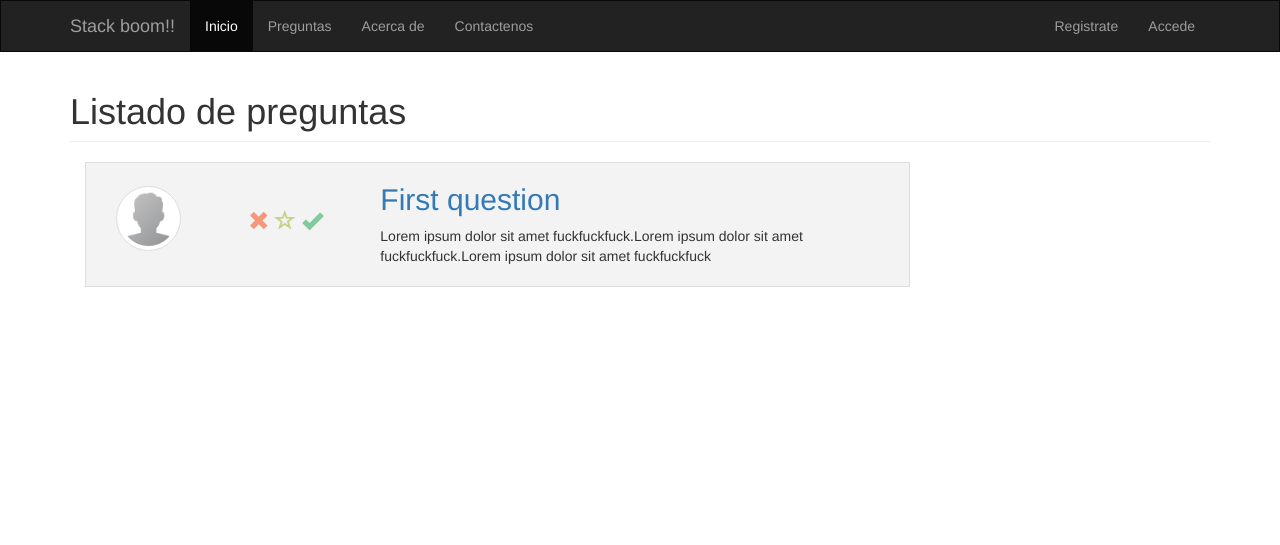
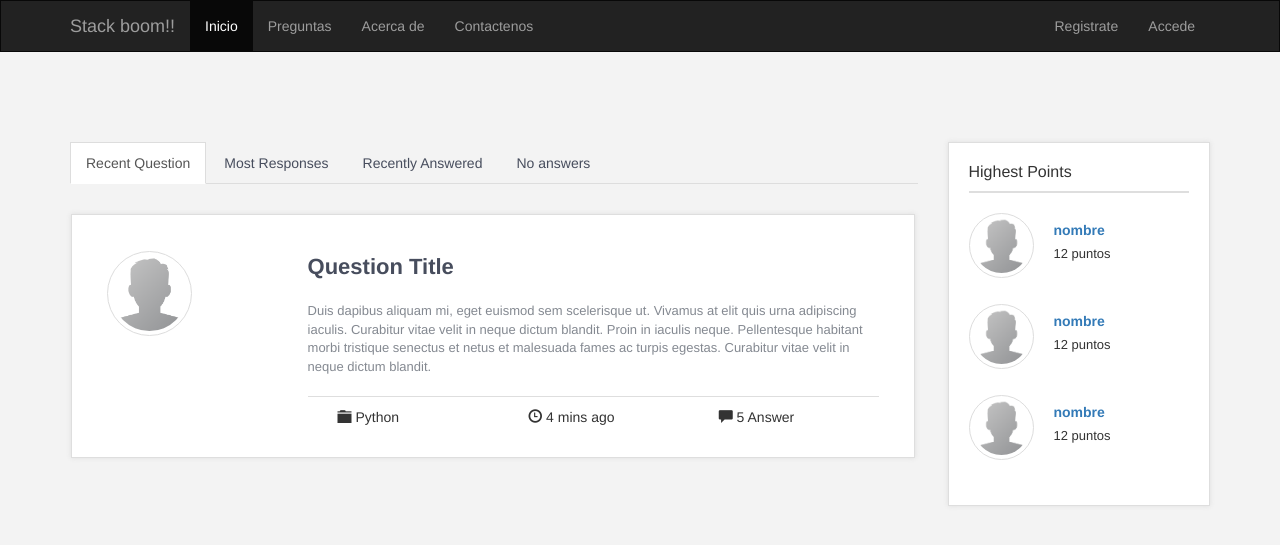
Before and after one commit to bretanac93/stackboom, a Django app: page /questions/ in a window 1280 px wide. Shown: the top 545 px of the page. Run offline with Django 3.2, Linux system fonts and the light colour scheme; some libraries are stand-ins or nearby versions.

Commit message:
Question list done :beer:

```diff
--- a/app/static/css/custom.css
+++ b/app/static/css/custom.css
@@ -7,7 +7,9 @@
   -ms-border-radius: 0;
   -o-border-radius: 0;
   border-radius: 0;
+!important
 }
+!important
 .navbar {
   margin-bottom: 0 !important;
 }
--- a/app/static/css/custom.styl
+++ b/app/static/css/custom.styl
@@ -9,7 +9,8 @@ borderRadius(amount)
 .btn
 .modal-content
 .form-control
-  borderRadius(0) !important
+  borderRadius(0)
+  !important
 
 .navbar
   margin-bottom 0 !important
--- a/app/static/modules/questions/list.css
+++ b/app/static/modules/questions/list.css
@@ -1,26 +1,87 @@
-.main-content {
+body {
+  background-color: #f3f3f3;
+}
+.nav li a {
+  -webkit-border-radius: 0;
+  -moz-border-radius: 0;
+  -ms-border-radius: 0;
+  -o-border-radius: 0;
+  border-radius: 0;
+  color: #474d5d;
+}
+.content-question {
   margin-top: 70px;
 }
-.question {
+.card-style {
+  margin-bottom: 20px;
+  padding: 20px;
+  background-color: #fff;
+  -webkit-box-shadow: 0 0 5px #dedede;
+  box-shadow: 0 0 5px #dedede;
+  -webkit-box-sizing: border-box;
+  box-sizing: border-box;
   border: 1px solid #dedede;
-  background-color: #f3f3f3;
 }
-.author-picture {
-  margin-top: 23px;
+.all-articles {
+  margin-left: 1px;
+  margin-top: 30px;
 }
-.content {
-  margin-bottom: 20px;
+.all-articles .each-article {
+  width: 98%;
 }
-.actions {
-  margin-top: 45px;
-  font-size: 1.5em;
+.all-articles .each-article aside {
+  margin-top: 2%;
 }
-.actions .downvote {
-  color: #f7977a;
+.all-articles .each-article header h2 {
+  font-size: 22px;
+  font-weight: bold;
+  color: #474d5d;
 }
-.actions .favorite {
-  color: #c7d086;
+.all-articles .each-article .article-body p {
+  padding-top: 13px;
+  padding-bottom: 20px;
+  font-size: 13px;
+  border-bottom: 1px solid #dedede;
+  color: #848991;
 }
-.actions .upvote {
-  color: #82ca9d;
+.all-articles .each-article footer p {
+  display: inline-block;
 }
+.all-articles .each-article footer .tag a {
+  text-decoration: none;
+  color: #333;
+}
+.sidebar {
+  margin-top: 70px;
+}
+.sidebar .highest-points .highest-content h3 {
+  padding: 20px 0 10px;
+  border-bottom: 2px solid #dedede;
+  margin: -20px 0 20px;
+  font-size: 16px;
+}
+.sidebar .highest-points .highest-content ul {
+  padding: 0;
+  list-style: none;
+}
+.sidebar .highest-points .highest-content ul a {
+  text-decoration: none;
+}
+.sidebar .highest-points .highest-content ul li {
+  margin-bottom: 40px;
+}
+.sidebar .highest-points .highest-content ul li .img-author {
+  float: left;
+  margin-right: 20px;
+}
+.sidebar .highest-points .highest-content ul li .details-author {
+  padding-top: 5px;
+}
+.sidebar .highest-points .highest-content ul li .details-author h6 {
+  font-weight: bold;
+  font-size: 14px;
+  margin: 5px;
+}
+.sidebar .highest-points .highest-content ul li .details-author span {
+  font-size: 13px;
+}
--- a/app/static/modules/questions/list.styl
+++ b/app/static/modules/questions/list.styl
@@ -1,21 +1,91 @@
-.main-content
+color_article = #dedede
+
+borderRadius(amount)
+  -webkit-border-radius amount
+  -moz-border-radius amount
+  -ms-border-radius amount
+  -o-border-radius amount
+  border-radius amount
+
+body
+  background-color #f3f3f3
+
+.nav
+  li
+    a
+      borderRadius(0)
+      color #474d5d
+
+.content-question
   margin-top 70px
 
-.question
-  border 1px solid #dedede
-  background-color #f3f3f3
-.author-picture
-  margin-top 23px
+.card-style
+  margin-bottom 20px
+  padding 20px
+  background-color #FFF
+  -webkit-box-shadow 0 0 5px color_article
+  box-shadow 0 0 5px color_article
+  -webkit-box-sizing border-box
+  box-sizing border-box
+  border 1px solid color_article
 
-.content
-  margin-bottom 20px
+.all-articles
+  margin-left 1px
+  margin-top 30px
 
-.actions
-  margin-top 45px
-  font-size 1.5em
-  .downvote
-    color #F7977A
-  .favorite
-    color #C7D086
-  .upvote
-    color #82CA9D
+  .each-article
+    width 98%
+
+    aside
+      margin-top 2%
+    header
+      h2
+        font-size 22px
+        font-weight bold
+        color #474D5D
+
+    .article-body
+      p
+        padding-top 13px
+        padding-bottom 20px
+        font-size 13px
+        border-bottom 1px solid color_article
+        color #848991
+
+    footer
+      p
+        display inline-block
+      .tag
+        a
+          text-decoration none
+          color #333333
+
+//Rigth Side
+.sidebar
+  margin-top 70px
+
+  .highest-points
+    .highest-content
+      h3
+        padding 20px 0 10px
+        border-bottom 2px solid #dedede
+        margin -20px 0 20px
+        font-size 16px
+      ul
+        padding 0
+        list-style none
+        a
+          text-decoration none
+        li
+          margin-bottom 40px
+          .img-author
+            float left
+            margin-right 20px
+          .details-author
+            padding-top 5px
+            h6
+              font-weight bold
+              font-size 14px
+              margin 5px
+            span
+              font-size 13px
--- a/templates/app/question/list.html
+++ b/templates/app/question/list.html
@@ -5,49 +5,100 @@
     <link rel="stylesheet" href="{% static 'modules/questions/list.css' %}">
 {% endblock %}
 {% block body %}
-    {#    <a href="{% url 'question-create' %}">Make a question</a>#}
-    {#    {% if questions %}#}
-    {#        {% for item in questions %}#}
-    {#            <article>#}
-    {#                <h3>{{ item.title }}</h3>#}
-    {#                <small>{{ item.author.username }}</small>#}
-    {#                <small>{{ item.created_at }}</small>#}
-    {#                <p>{{ item.content }}</p>#}
-    {#                <ul>#}
-    {#                    {% for tag in item.tags.all %}#}
-    {#                        <li><a href="{% url 'related-to' tag.pk %}">{{ tag }}</a></li>#}
-    {#                    {% endfor %}#}
-    {#                </ul>#}
-    {#            </article>#}
-    {#            <a href="{% url 'question-edit' item.pk %}">Edit</a>#}
-    {#            <a href="{% url 'question-delete' item.pk %}">Delete</a>#}
-    {#        {% endfor %}#}
-    {#    {% else %}#}
-    {#        <h1>No hay preguntas</h1>#}
-    {#    {% endif %}#}
+    <section class="container">
+        <div class="row">
+            <div class="content-question col-md-9">
+                <header>
+                    <ul class="nav nav-tabs">
+                        <li role="presentation" class="active"><a href="#">Recent Question</a></li>
+                        <li role="presentation"><a href="#">Most Responses</a></li>
+                        <li role="presentation"><a href="#">Recently Answered</a></li>
+                        <li role="presentation"><a href="#">No answers</a></li>
+                    </ul>
+                </header>
 
-    <div class="container">
-        <h1 class="page-header">Listado de preguntas</h1>
-        <div class="col-md-9">
+                <div class="row all-articles">
+                    <div class="each-article">
+                        <article class="col-xs-12 card-style">
+                            <aside class="col-md-3">
+                                <img src="{% static 'img/default-avatar.png' %}"
+                                     class="img-thumbnail img-circle img-responsive" width="85" height="85" alt="">
+                            </aside>
 
-            <div class="question col-xs-12">
-                <div class="col-sm-2 author-picture">
-                    <img src="{% static 'img/default-avatar.png' %}" alt="Author"
-                         class="img-responsive img-circle img-thumbnail" style="height: 65px; width: 65px;">
-                </div>
-                <div class="col-sm-2 actions">
-                    <a href="#"><i class="glyphicon glyphicon-remove downvote"></i></a>
-                    <a href="#"><i class="glyphicon glyphicon-star-empty favorite"></i></a>
-                    <a href="#"><i class="glyphicon glyphicon-ok upvote"></i></a>
-                </div>
-                <div class="col-sm-8">
-                    <h2><a href="#">First question</a></h2>
-                    <p class="content">Lorem ipsum dolor sit amet fuckfuckfuck.Lorem ipsum dolor sit amet fuckfuckfuck.Lorem ipsum
-                        dolor sit amet fuckfuckfuck</p>
+                            <header class="col-md-9 header-article">
+
+                                <h2>Question Title</h2>
+
+                            </header>
+
+                            <div class="article-body col-xs-9">
+                                <p>
+                                    Duis dapibus aliquam mi, eget euismod sem scelerisque ut.
+                                    Vivamus at elit quis urna adipiscing iaculis. Curabitur vitae velit
+                                    in neque dictum blandit. Proin in iaculis neque. Pellentesque habitant
+                                    morbi tristique senectus et netus et malesuada fames ac turpis egestas.
+                                    Curabitur vitae velit in neque dictum blandit.
+                                </p>
+                            </div>
+
+                            <footer class="row col-md-9 pull-right">
+                                <div class="col-sm-4 col-xs-12 tag">
+                                    <i class="glyphicon glyphicon-folder-close"></i> <a href="#">Python</a>
+                                </div>
+                                <div class="col-sm-4 col-xs-12 time-since">
+                                    <i class="glyphicon glyphicon-time"></i>
+                                    <p>4 mins ago</p>
+                                </div>
+                                <div class="col-sm-4 col-xs-12 num-answers">
+                                    <i class="glyphicon glyphicon-comment"></i>
+                                    <p>5 Answer</p>
+                                </div>
+
+                            </footer>
+
+
+                        </article>
+                    </div>
                 </div>
 
             </div>
+            <aside class="sidebar col-md-3">
+                <section class="highest-points">
+                    <div class="highest-content card-style">
+                        <h3>Highest Points</h3>
+                        <ul>
+                            <li>
+                                <div class="img-author">
+                                    <img src="{% static 'img/default-avatar.png' %}" width="65" height="65" class="img-thumbnail img-circle img-responsive" alt="">
+                                </div>
+                                <div class="details-author">
+                                    <h6><a href="">nombre</a></h6>
+                                    <span>12 puntos</span>
+                                </div>
+                            </li>
+                            <li>
+                                <div class="img-author">
+                                    <img src="{% static 'img/default-avatar.png' %}" width="65" height="65" class="img-thumbnail img-circle img-responsive" alt="">
+                                </div>
+                                <div class="details-author">
+                                    <h6><a href="">nombre</a></h6>
+                                    <span>12 puntos</span>
+                                </div>
+                            </li>
+                            <li>
+                                <div class="img-author">
+                                    <img src="{% static 'img/default-avatar.png' %}" width="65" height="65" class="img-thumbnail img-circle img-responsive" alt="">
+                                </div>
+                                <div class="details-author">
+                                    <h6><a href="">nombre</a></h6>
+                                    <span>12 puntos</span>
+                                </div>
+                            </li>
+                        </ul>
+                    </div>
+                </section>
+            </aside>
 
         </div>
-    </div>
+    </section>
 {% endblock %}
```
